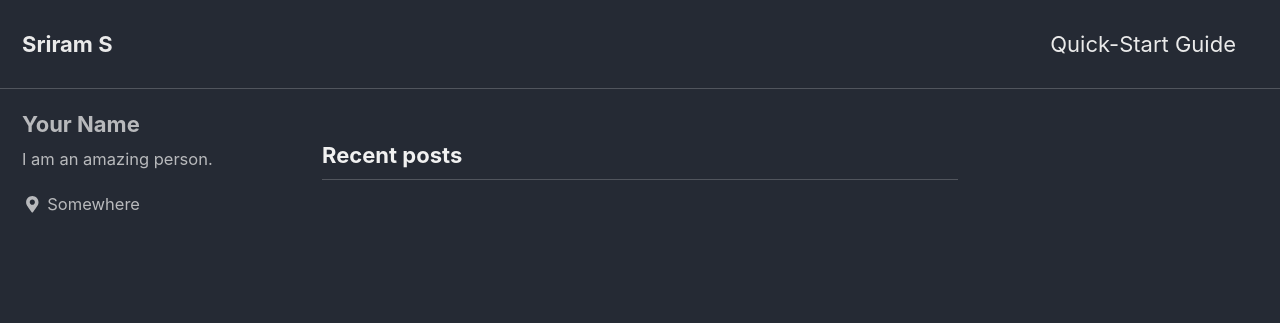
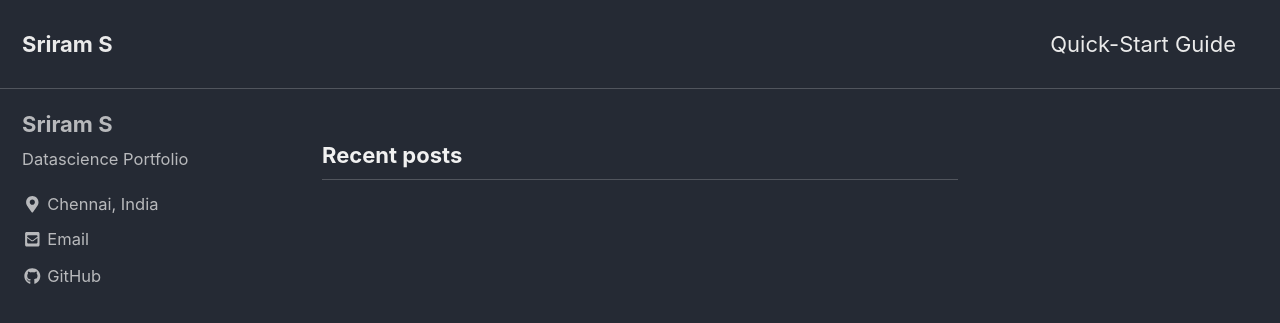
Before and after one commit to simranketha/simranketha.github.io, a Jekyll site: the page built from index.html, in a window 1280 px wide and 900 px high. Shown: the top 323 px of the window. Built offline with Jekyll 4.4.1, drawn with Linux system fonts in a browser that asks for light colours; cached includes are drawn as plain includes; the list of posts is cut into pages by our own code.

Commit message:
Update _config.yml

```diff
--- a/_config.yml
+++ b/_config.yml
@@ -106,15 +106,15 @@ analytics:
 
 # Site Author
 author:
-  name             : "Your Name"
+  name             : "Sriram S"
   avatar           : # path of avatar image, e.g. "/assets/images/bio-photo.jpg"
-  bio              : "I am an amazing person."
-  location         : "Somewhere"
+  bio              : "Datascience Portfolio"
+  location         : "Chennai, India"
   email            :
   links:
     - label: "Email"
       icon: "fas fa-fw fa-envelope-square"
-      # url: mailto:your.name@email.com
+      url: mailto:sri27395ram@gmail.com
     - label: "Website"
       icon: "fas fa-fw fa-link"
       # url: "https://your-website.com"
@@ -126,7 +126,7 @@ author:
       # url: "https://facebook.com/"
     - label: "GitHub"
       icon: "fab fa-fw fa-github"
-      # url: "https://github.com/"
+      url: "https://github.com/TheCodingLama"
     - label: "Instagram"
       icon: "fab fa-fw fa-instagram"
       # url: "https://instagram.com/"
```
